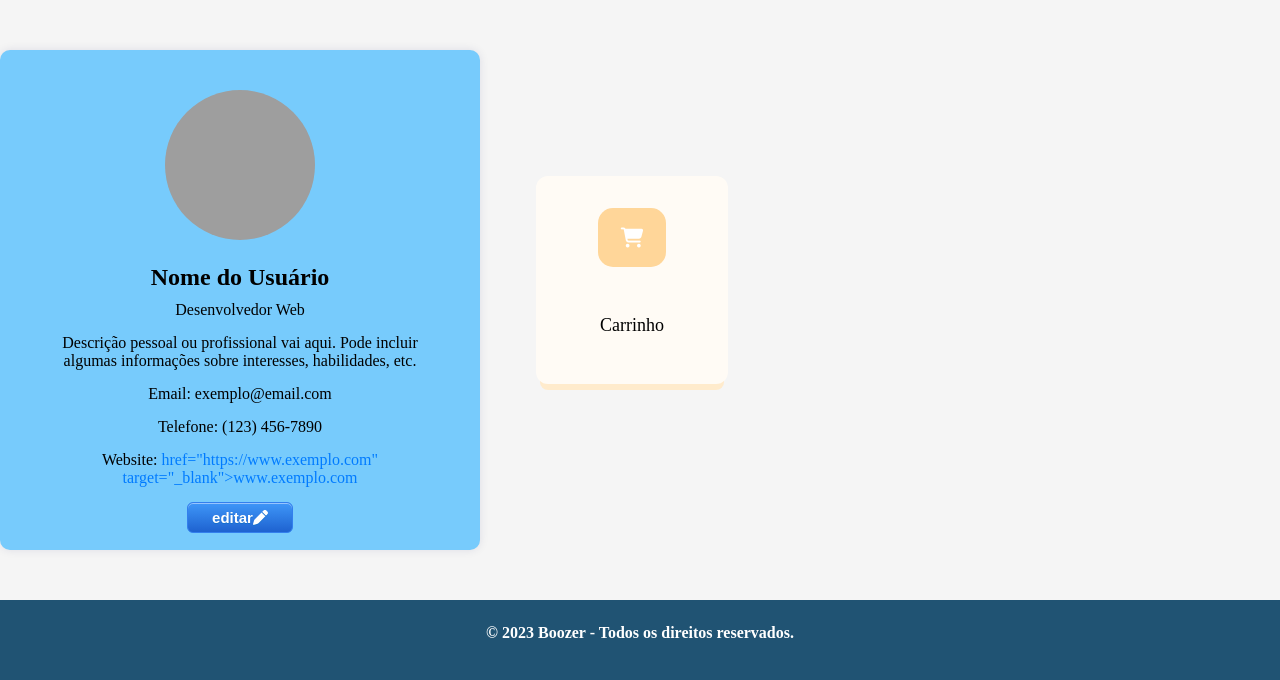
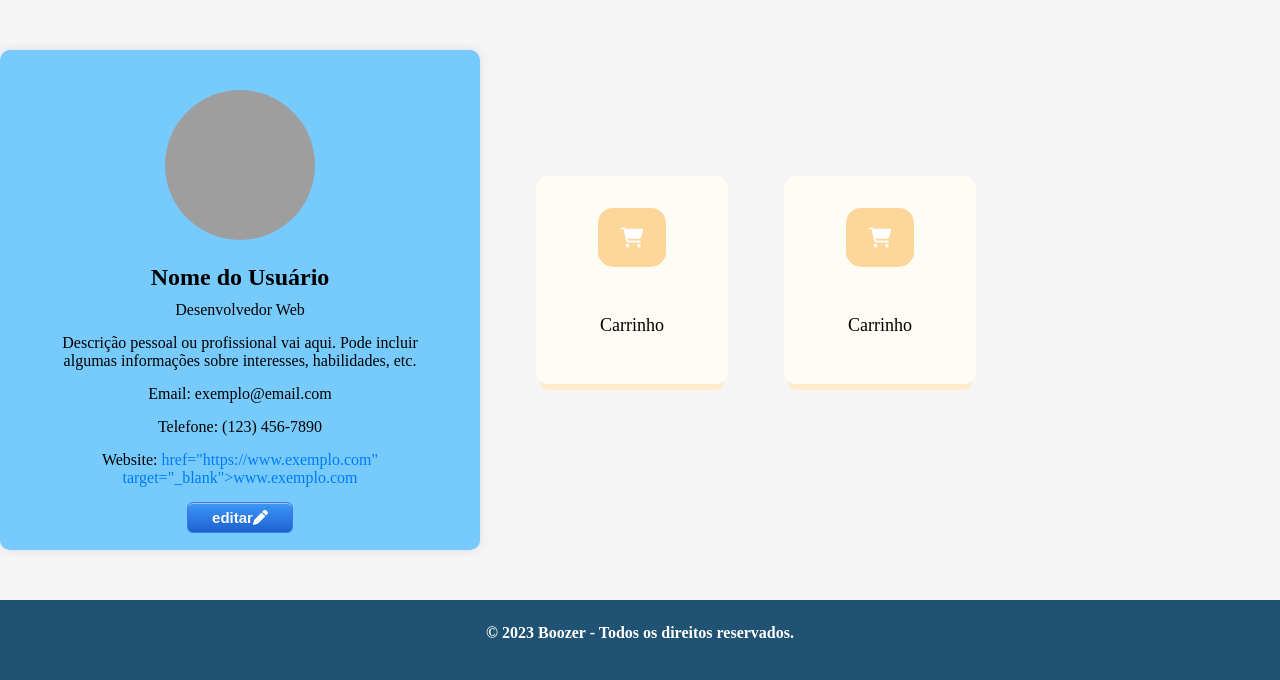
Before and after one commit to Omigaass/INDEV_BOOZER, a PHP site: page /HTML/ABRE_PERFIL.php in a window 1280 px wide. Shown: the part 120-800 px from the top of the page. Run offline with PHP 8.4, Linux system fonts and the light colour scheme; the visitor is signed in with stand-in values (Sample User, id 1); data that the repository does not hold is empty; some libraries are stand-ins or nearby versions; some web fonts are replaced; grey boxes are pictures that could not be loaded.

Commit message:
Atualizar o ABRE_PERFIL.php

```diff
--- a/HTML/ABRE_PERFIL.php
+++ b/HTML/ABRE_PERFIL.php
@@ -103,6 +103,11 @@
                 <i class="fa-solid fa-cart-shopping fa-lg"></i>
                 <a>Carrinho</a>
             </div>
+
+            <div class="navbar_card" id="botao_teste">
+                 <i class="fa-solid fa-cart-shopping fa-lg"></i>
+                 <a>Carrinho</a>
+             </div>
         </main>
         <footer class="footer_sec">
             <p>&copy; 2023 Boozer - Todos os direitos reservados.</p>
```
